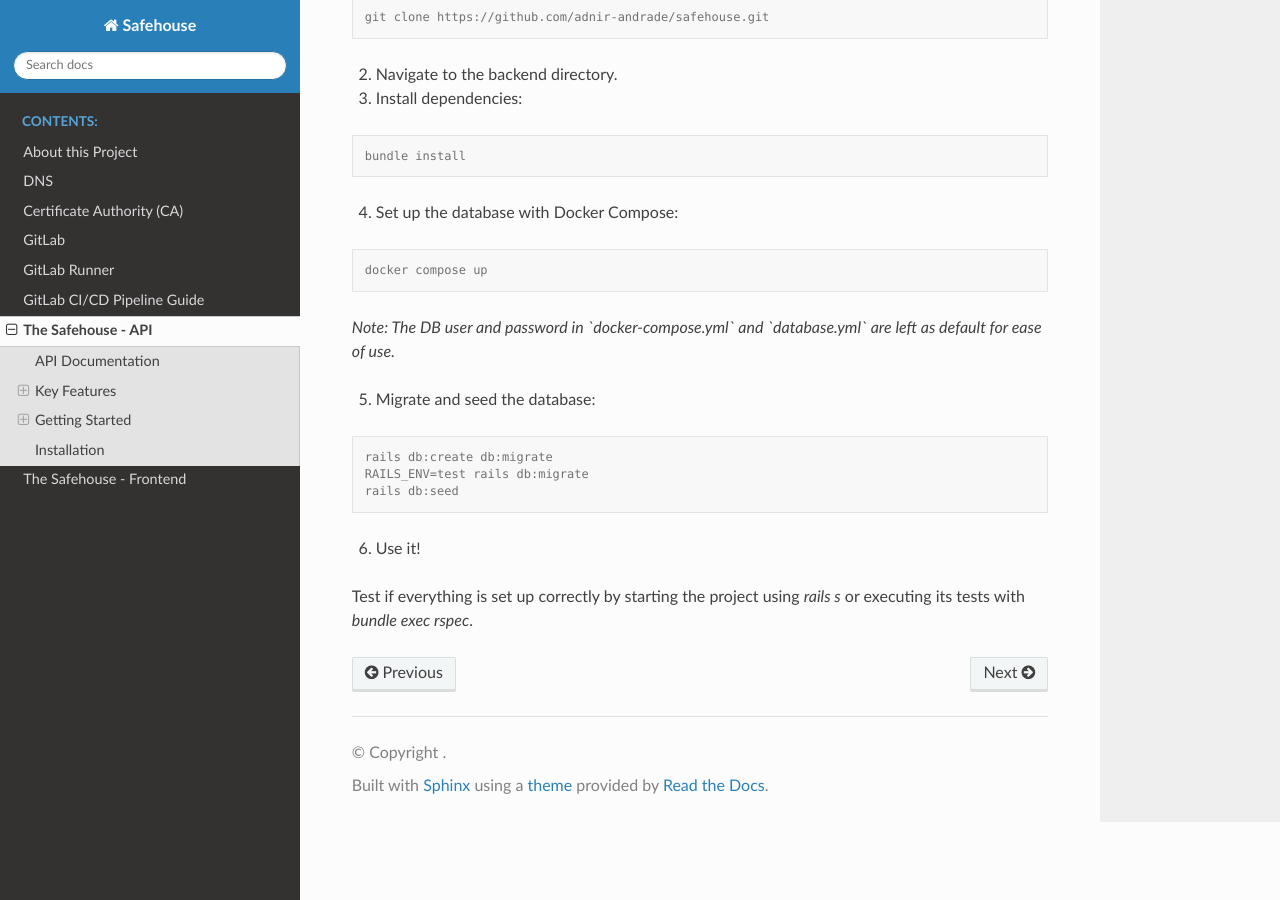
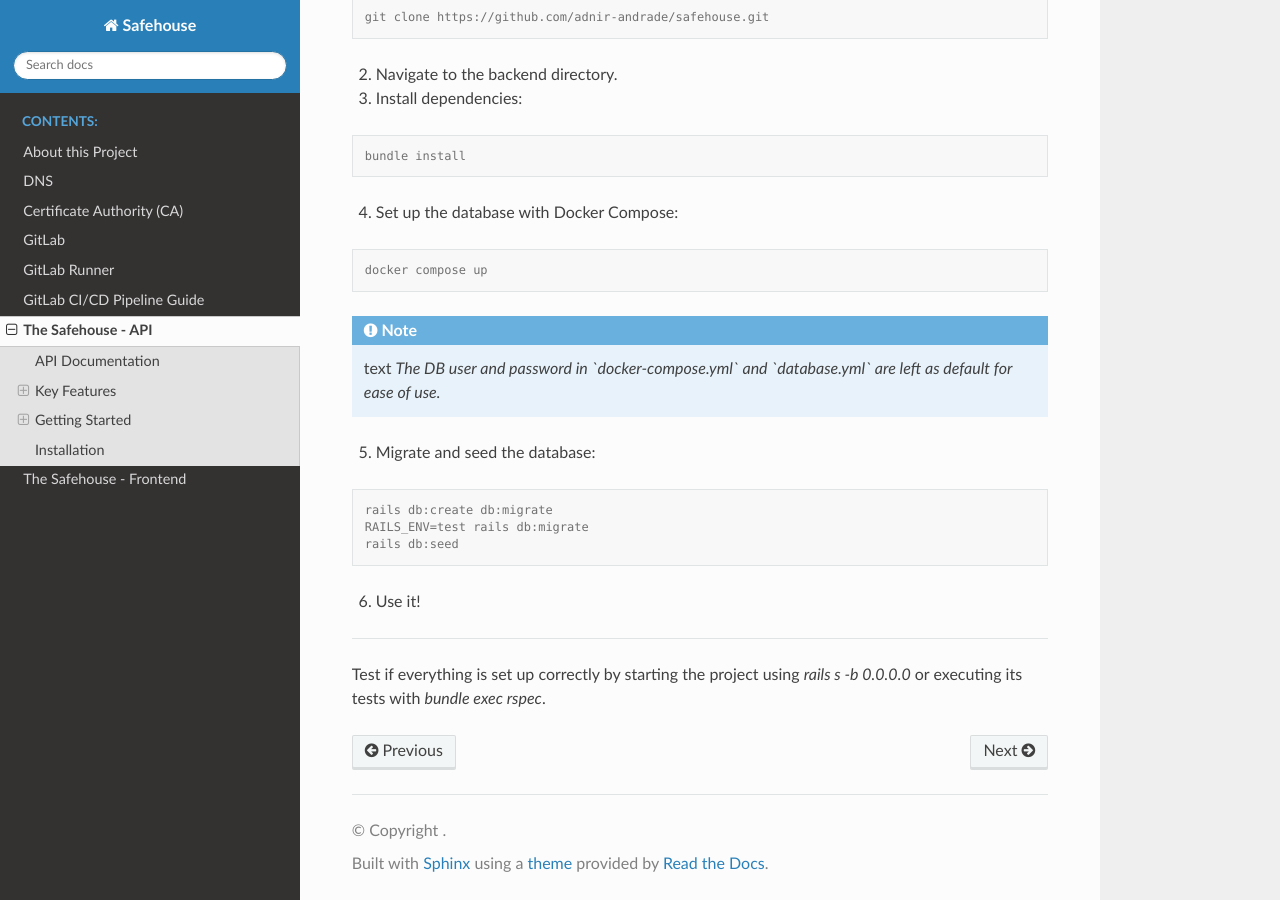
Before and after one commit to adnir-andrade/safehouse, a Sphinx documentation site: the page built from docs/backend.rst, in a window 1280 px wide and 900 px high, scrolled down 1674 px. Built offline with Sphinx 7.4.7 and the Read the Docs theme 2.0.0, drawn with Linux system fonts in a browser that asks for light colours.

Commit message:
Update docs

```diff
--- a/docs/backend.rst
+++ b/docs/backend.rst
@@ -8,11 +8,10 @@
 
 The Safehouse API is a single-version API developed using Ruby on  Rails, using RSpec for automated testing, and PostgreSQL as the database.
 
+-----------------
+
 Key Features
 -----------------
-
-Core Functionalities
-~~~~~~~~~~~~~~~~~~~~~
 
 PDF Report Generation
 ~~~~~~~~~~~~~~~~~~~~~
@@ -33,6 +32,8 @@
 ~~~~~~~~~~~~~~~~
 
 A simple but consistent trading system that supports item-for-item, item-for-cash, or mixed transactions (think of a Fallout-like trading system).
+
+-----------------
 
 Getting Started
 -----------------
@@ -85,7 +86,8 @@
 
     docker compose up
 
-*Note: The DB user and password in `docker-compose.yml` and `database.yml` are left as default for ease of use.*
+.. note:: text
+    *The DB user and password in `docker-compose.yml` and `database.yml` are left as default for ease of use.*
 
 5. Migrate and seed the database:
 
@@ -97,4 +99,6 @@
 
 6. Use it!
 
-Test if everything is set up correctly by starting the project using `rails s` or executing its tests with `bundle exec rspec`.
+-----------------
+
+Test if everything is set up correctly by starting the project using `rails s -b 0.0.0.0` or executing its tests with `bundle exec rspec`.
```
